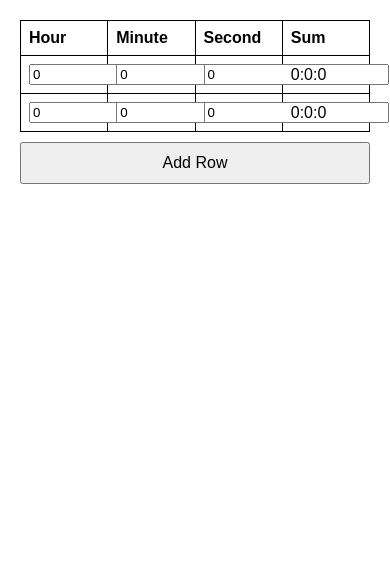
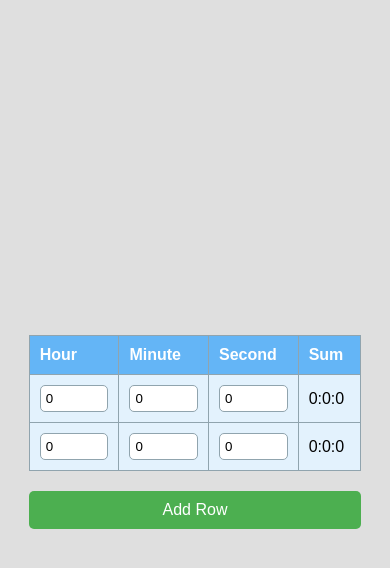
Before and after one commit to biagolini/WebPageTimeSumCalculator, a plain HTML site: page index.html in a window 390 px wide. Drawn offline with Linux system fonts and the light colour scheme.

Commit message:
Improve Responsivity

```diff
--- a/index.html
+++ b/index.html
@@ -7,6 +7,8 @@
     <link rel="stylesheet" href="style.css" />
   </head>
   <body>
+    <div class="container">
+      <div class="table-container">
         <table id="timeTable">
           <thead>
             <tr>
@@ -20,7 +22,11 @@
             <!-- Rows will be added here -->
           </tbody>
         </table>
+      </div>
+      <div class="button-container">
         <button id="addRowBtn">Add Row</button>
+      </div>
+    </div>
 
     <script src="script.js"></script>
   </body>
--- a/script.js
+++ b/script.js
@@ -9,12 +9,14 @@ function addRow() {
     const newCell = newRow.insertCell(i)
     if (i < 3) {
       const input = document.createElement('input')
-      input.type = 'text' // Keep as text to manually handle numeric validation
-      input.pattern = '\\d*' // Ensures on mobile keyboards, numeric keyboard is shown
+      input.type = 'number'
+      input.min = 0
       input.value = 0
-      input.setAttribute('data-type', i < 1 ? 'hour' : 'minsec') // Custom attribute to distinguish between hour and minute/second inputs
-      input.addEventListener('input', enforceNumericInput)
-      input.addEventListener('change', updateSum)
+      input.max = i === 0 ? '23' : '59'
+      input.addEventListener('change', () => {
+        validateInput(input, i)
+        updateSum()
+      })
       newCell.appendChild(input)
     } else {
       newCell.textContent = '0:0:0'
@@ -22,31 +24,28 @@ function addRow() {
   }
 }
 
-function enforceNumericInput(event) {
-  let value = event.target.value.replace(/[^0-9]/g, '')
-  value = parseInt(value, 10)
-
-  if (isNaN(value)) {
-    value = 0 // Default to 0 if the result is NaN (not a number)
-  } else if (
-    event.target.getAttribute('data-type') === 'minsec' &&
-    value > 59
-  ) {
-    value = 59 // Cap minute and second values at 59
-  } else if (value < 0) {
-    value = 0 // Prevent negative numbers
+function validateInput(input, index) {
+  if (index > 0) {
+    const value = parseInt(input.value, 10)
+    if (value > 59) {
+      input.value = '59'
+    }
   }
-
-  event.target.value = value
 }
 
 function updateSum() {
   const rows = document.getElementById('timeTable').rows
   for (let i = 1; i < rows.length; i++) {
-    // Skip header row
-    const hour = rows[i].cells[0].children[0].value
-    const minute = rows[i].cells[1].children[0].value
-    const second = rows[i].cells[2].children[0].value
+    const hourInput = rows[i].cells[0].children[0]
+    const minuteInput = rows[i].cells[1].children[0]
+    const secondInput = rows[i].cells[2].children[0]
+    validateInput(hourInput, 0)
+    validateInput(minuteInput, 1)
+    validateInput(secondInput, 2)
+
+    const hour = hourInput.value
+    const minute = minuteInput.value
+    const second = secondInput.value
     const sumCell = rows[i].cells[3]
     if (i > 1) {
       const prevSum = rows[i - 1].cells[3].textContent.split(':')
@@ -67,6 +66,6 @@ function updateSum() {
   }
 }
 
-// Initialize the table with one row
+// Initialize the table with two rows
 addRow()
 addRow()
--- a/style.css
+++ b/style.css
@@ -1,29 +1,68 @@
 body {
   font-family: Arial, sans-serif;
-  margin: 20px;
+  margin: 0;
+  padding: 20px;
+  display: flex;
+  justify-content: center;
+  align-items: center;
+  background-color: #dfdfdf;
+  height: 100vh;
+}
+
+.container {
+  width: 95%;
   display: flex;
   flex-direction: column;
   align-items: center;
 }
 
+.table-container {
+  width: 100%;
+  margin-bottom: 20px;
+}
+
+.button-container {
+  width: 100%;
+  margin-bottom: 20px;
+}
+
+button {
+  padding: 10px 20px;
+  width: 100%;
+  font-size: 16px;
+  background-color: #4caf50;
+  color: white;
+  border: none;
+  border-radius: 5px;
+  cursor: pointer;
+}
+
+button:hover {
+  background-color: #43a047;
+}
+
 table {
   width: 100%;
   border-collapse: collapse;
-  table-layout: fixed;
+  background-color: #e3f2fd;
 }
 
 table,
 th,
 td {
-  border: 1px solid black;
-  padding: 8px;
+  border: 1px solid #90a4ae;
+  padding: 10px;
   text-align: left;
 }
 
-button {
-  width: 100%;
-  margin-top: 10px;
-  padding: 10px;
-  font-size: 16px;
-  cursor: pointer;
+th {
+  background-color: #64b5f6;
+  color: white;
 }
+
+input {
+  padding: 5px;
+  border: 1px solid #90a4ae;
+  border-radius: 5px;
+  width: calc(100% - 12px);
+}
```
Lines whose indentation alone changed are shown as unchanged.
